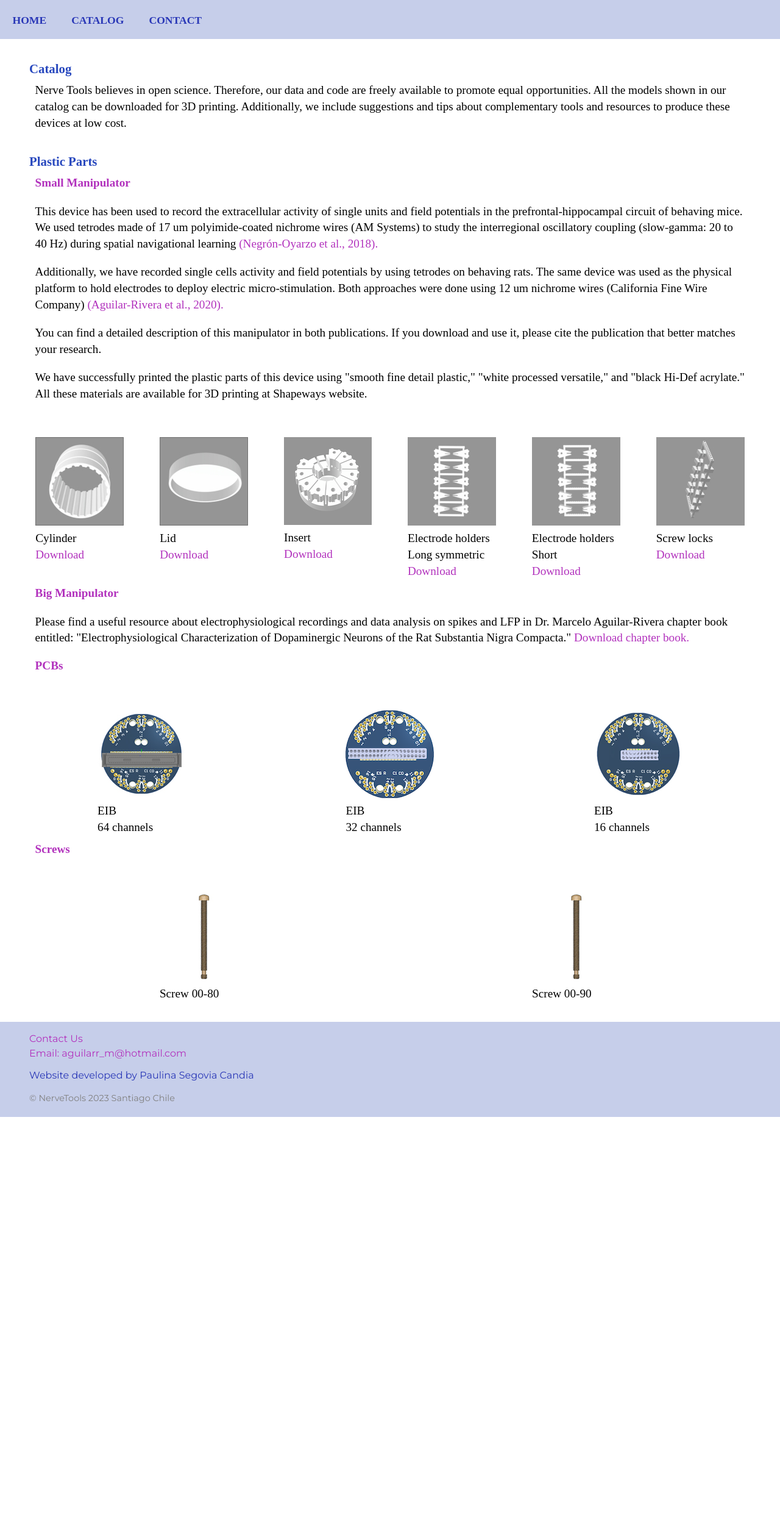
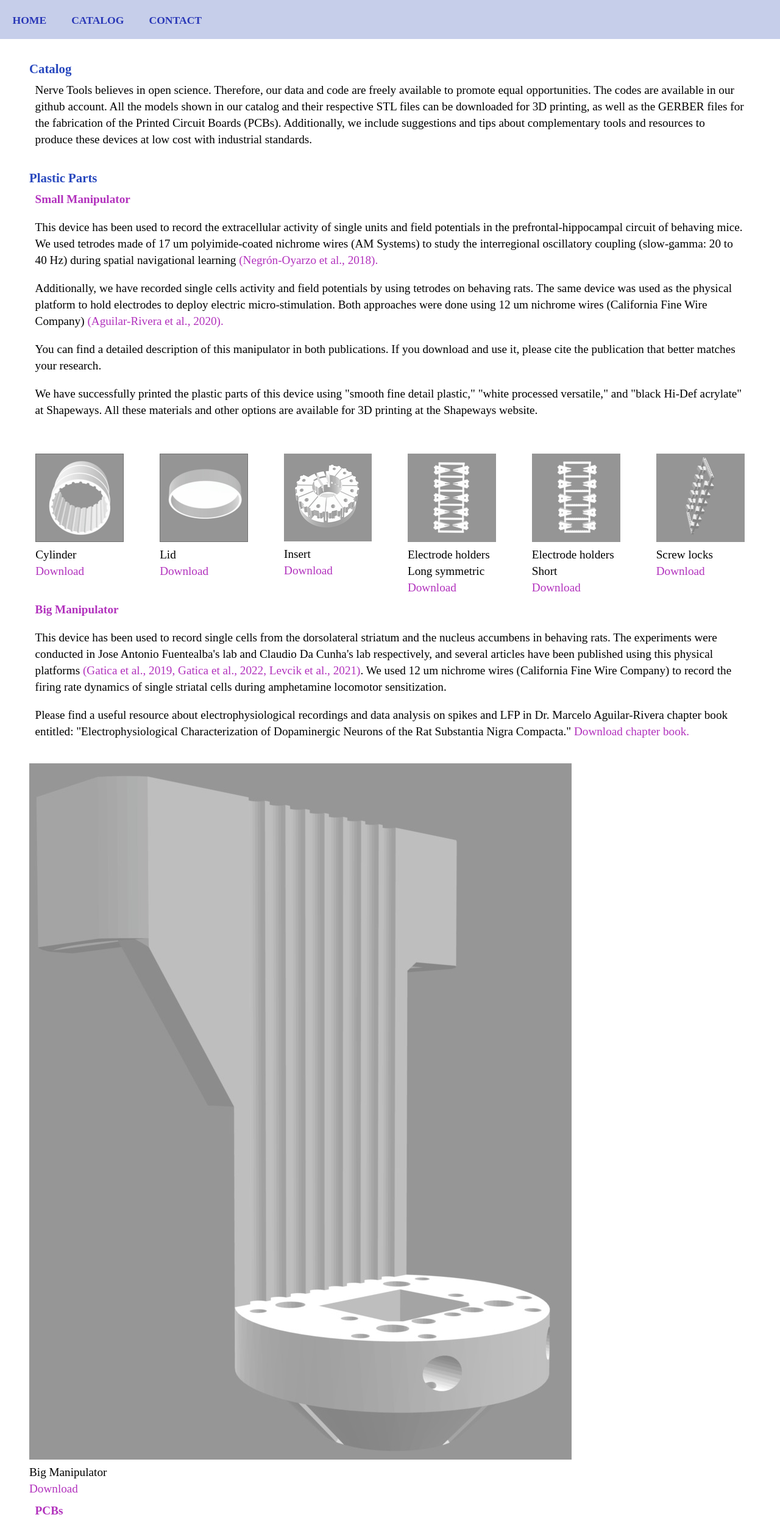
Before and after one commit to psegovia2022/nervetoolsV2, a plain HTML site: page pages/products.html in a window 1280 px wide. Shown: the part 62-2560 px from the top of the page at 61% size. Before the commit the page ends 1894 px from the top, so only its background shows below. Drawn offline with Linux system fonts and the light colour scheme.

Commit message:
New catalog content

```diff
--- a/pages/products.html
+++ b/pages/products.html
@@ -44,21 +44,19 @@
         <article class="description">
 
           <h1>Catalog</h1>
-          <p>Nerve Tools believes in open science. Therefore, our data and code are freely available to promote equal opportunities. All the models shown in our catalog can be downloaded for 3D printing. Additionally, we include suggestions and tips about complementary tools and resources to produce these devices at low cost.</p>
+          <p>Nerve Tools believes in open science. Therefore, our data and code are freely available to promote equal opportunities. The codes are available in our github account. All the models shown in our catalog and their respective STL files can be downloaded for 3D printing, as well as the GERBER files for the fabrication of the Printed Circuit Boards (PCBs). Additionally, we include suggestions and tips about complementary tools and resources to produce these devices at low cost with industrial standards.</p>
 
         </article>
         <article class="products">
           <h1> Plastic Parts </h1>
-
-
-            <h2>Small Manipulator</h2>
+          <h2>Small Manipulator</h2>
             <p>This device has been used to record the extracellular activity of single units and field potentials in the prefrontal-hippocampal circuit of behaving mice. We used tetrodes made of 17 um polyimide-coated nichrome wires (AM Systems) to study the interregional oscillatory coupling (slow-gamma: 20 to 40 Hz) during spatial navigational learning <a href="https://www.pnas.org/doi/full/10.1073/pnas.1720117115" target="_blank">(Negrón-Oyarzo et al., 2018).</a></p>
 
             <p>Additionally, we have recorded single cells activity and field potentials by using tetrodes on behaving rats. The same device was used as the physical platform to hold electrodes to deploy electric micro-stimulation. Both approaches were done using 12 um nichrome wires (California Fine Wire Company) <a href="https://www.nature.com/articles/s41598-020-78200-w" target="_blank"> (Aguilar-Rivera et al., 2020).</a></p>
 
             <p>You can find a detailed description of this manipulator in both publications. If you download and use it, please cite the publication that better matches your research.</p>
 
-            <p>We have successfully printed the plastic parts of this device using "smooth fine detail plastic," "white processed versatile," and "black Hi-Def acrylate." All these materials are available for 3D printing at Shapeways website.</p>
+            <p>We have successfully printed the plastic parts of this device using "smooth fine detail plastic," "white processed versatile," and "black Hi-Def acrylate" at Shapeways. All these materials and other options are available for 3D printing at the Shapeways website.</p>
 
             <div class="smallManip">
 
@@ -104,7 +102,17 @@
 
           <h2>Big Manipulator</h2>
 
-          <p>Please find a useful resource about electrophysiological recordings and data analysis on spikes and LFP in Dr. Marcelo Aguilar-Rivera chapter book entitled: "Electrophysiological Characterization of Dopaminergic Neurons of the Rat Substantia Nigra Compacta."  <a href="../images/chapterBook.pdf" download>Download chapter book.</a> </p>
+          <p>This device has been used to record single cells from the dorsolateral striatum and the nucleus accumbens in behaving rats. The experiments were conducted in Jose Antonio Fuentealba's lab and Claudio Da Cunha's lab respectively, and several articles have been published using this physical platforms <a href="https://www.sciencedirect.com/science/article/pii/S0306452219308383?via%3Dihub" target="_blank">(Gatica et al., 2019,</a>  <a href="https://www.sciencedirect.com/science/article/abs/pii/S0361923021003488?via%3Dihub" target="_blank"> Gatica et al., 2022, </a> <a href="https://www.biorxiv.org/content/10.1101/2021.01.12.425739v1" target="_blank">Levcik et al., 2021)</a>. We used 12 um nichrome wires (California Fine Wire Company) to record the firing rate dynamics of single striatal cells during amphetamine locomotor sensitization.
+          </p>
+
+
+          <p> Please find a useful resource about electrophysiological recordings and data analysis on spikes and LFP in Dr. Marcelo Aguilar-Rivera chapter book entitled: "Electrophysiological Characterization of Dopaminergic Neurons of the Rat Substantia Nigra Compacta."  <a href="../images/chapterBook.pdf" download>Download chapter book.</a> </p>
+
+          <article>
+            <img src="../images/bigManip.jpeg" alt="big manipulator">
+            <h3>Big Manipulator</h3>
+            <a href="../images/bigManip.stl" download>Download</a>
+          </article>
 
             <h2>PCBs</h2>
 
```
Also changed, not shown: images/bigManip.jpeg (added), 1 other file.
